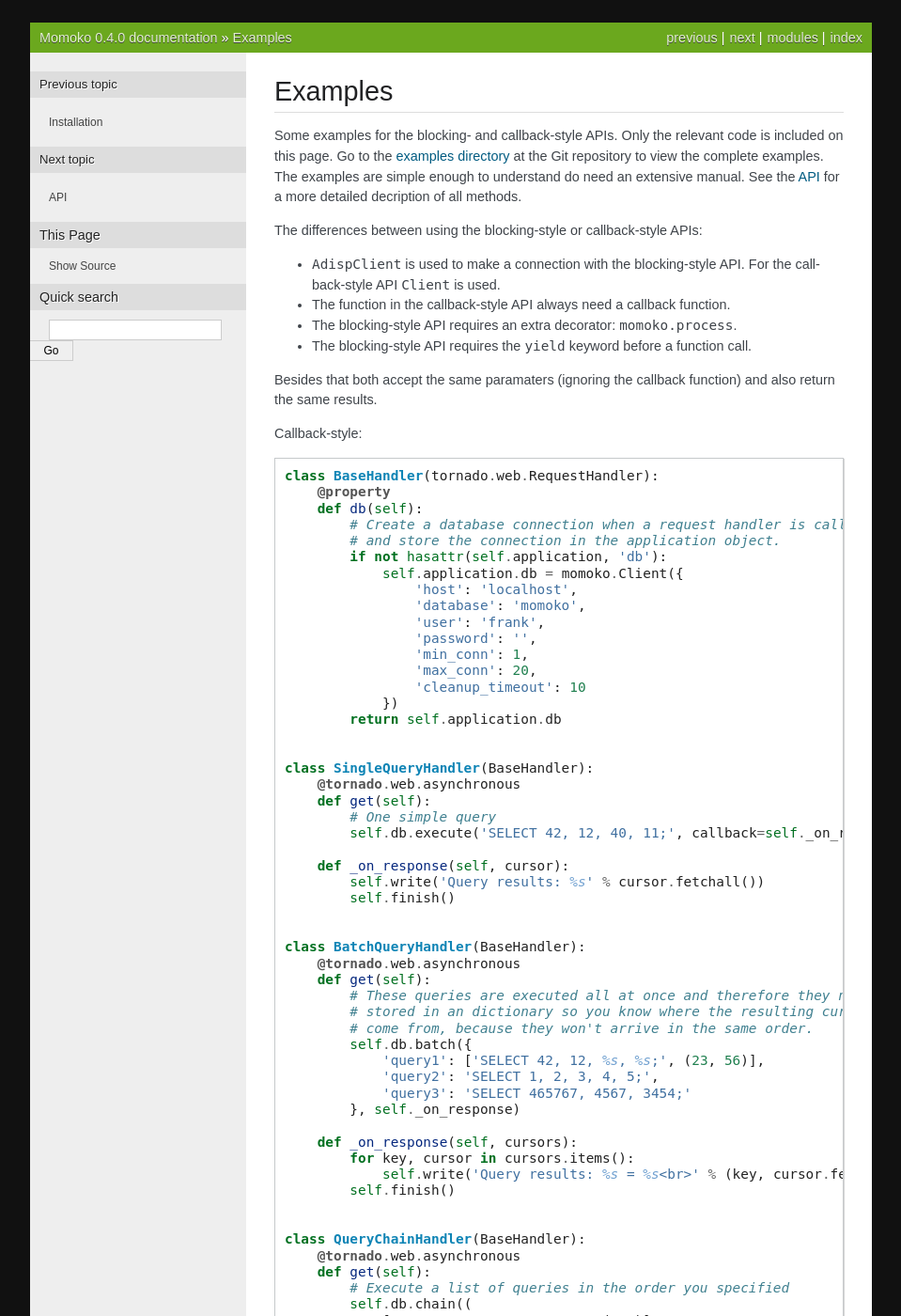
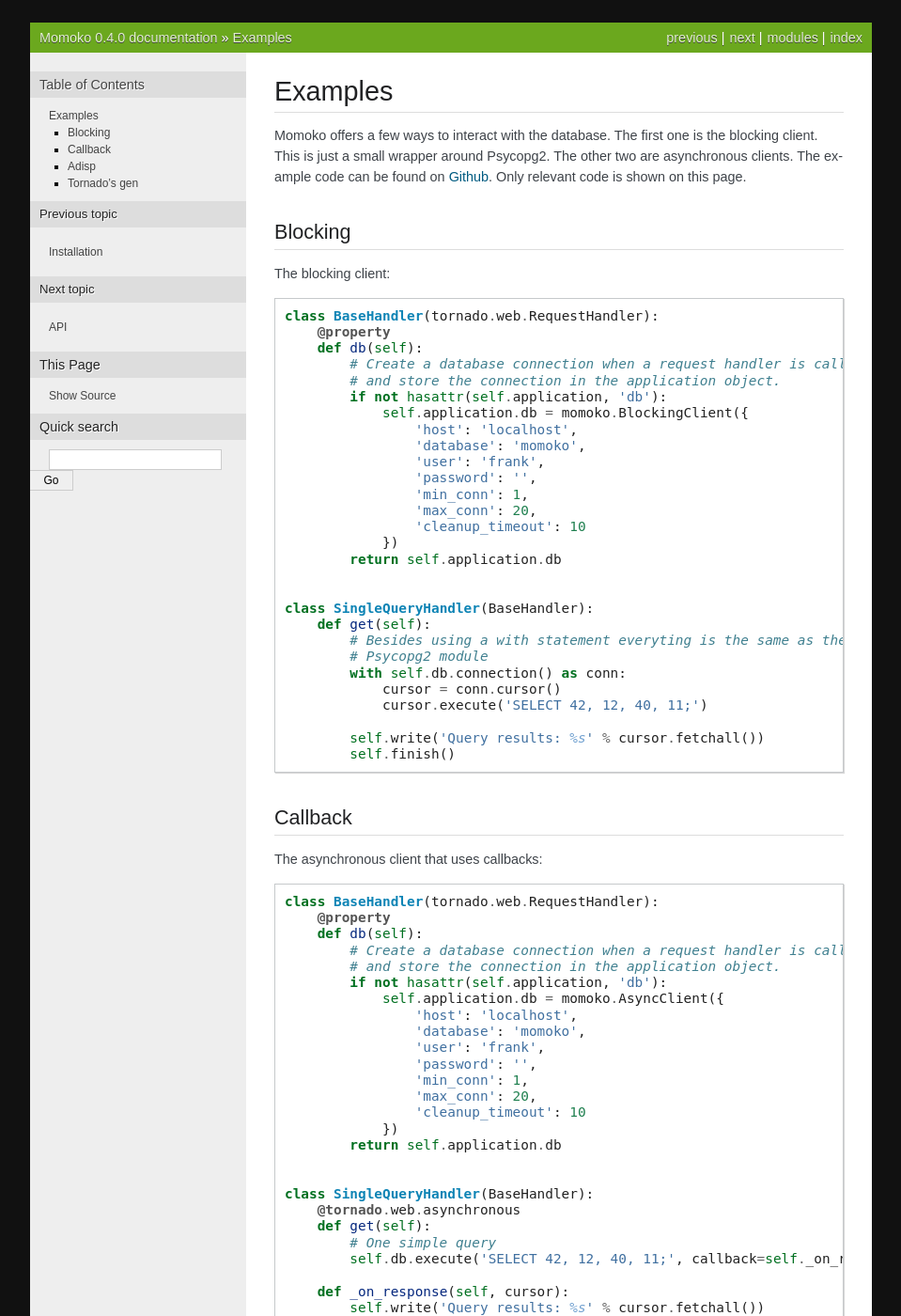
Before and after one commit to FSX/momoko, a Sphinx documentation site: the page built from docs/examples.rst, in a window 1280 px wide and 1400 px high. Shown: the whole window at 94% size, without its empty margins (160-1119 px from the left). Built offline with Sphinx 7.4.7, drawn with Linux system fonts in a browser that asks for light colours; some of the changed text lies outside the part shown.

Commit message:
Updated examples in the documentation.

```diff
--- a/docs/examples.rst
+++ b/docs/examples.rst
@@ -3,26 +3,18 @@
 Examples
 ========
 
-Some examples for the blocking- and callback-style APIs. Only the relevant code
-is included on this page. Go to the `examples directory`_ at the Git repository
-to view the complete examples. The examples are simple enough to understand do
-need an extensive manual. See the :ref:`api` for a more detailed decription of
-all methods.
+Momoko offers a few ways to interact with the database. The first one is the
+blocking client. This is just a small wrapper around Psycopg2. The other two
+are asynchronous clients. The example code can be found on Github_. Only
+relevant code is shown on this page.
 
-.. _`examples directory`: https://github.com/FSX/momoko/tree/master/examples
+.. _Github: https://github.com/FSX/momoko/tree/master/examples
 
-The differences between using the blocking-style or callback-style APIs:
 
-* ``AdispClient`` is used to make a connection with the blocking-style API.
-  For the callback-style API ``Client`` is used.
-* The function in the callback-style API always need a callback function.
-* The blocking-style API requires an extra decorator: ``momoko.process``.
-* The blocking-style API requires the ``yield`` keyword before a function call.
+Blocking
+--------
 
-Besides that both accept the same paramaters (ignoring the callback function)
-and also return the same results.
-
-Callback-style::
+The blocking client::
 
     class BaseHandler(tornado.web.RequestHandler):
         @property
@@ -30,7 +22,41 @@
             # Create a database connection when a request handler is called
             # and store the connection in the application object.
             if not hasattr(self.application, 'db'):
-                self.application.db = momoko.Client({
+                self.application.db = momoko.BlockingClient({
+                    'host': 'localhost',
+                    'database': 'momoko',
+                    'user': 'frank',
+                    'password': '',
+                    'min_conn': 1,
+                    'max_conn': 20,
+                    'cleanup_timeout': 10
+                })
+            return self.application.db
+
+
+    class SingleQueryHandler(BaseHandler):
+        def get(self):
+            # Besides using a with statement everyting is the same as the normal
+            # Psycopg2 module
+            with self.db.connection() as conn:
+                cursor = conn.cursor()
+                cursor.execute('SELECT 42, 12, 40, 11;')
+
+            self.write('Query results: %s' % cursor.fetchall())
+            self.finish()
+
+Callback
+--------
+
+The asynchronous client that uses callbacks::
+
+    class BaseHandler(tornado.web.RequestHandler):
+        @property
+        def db(self):
+            # Create a database connection when a request handler is called
+            # and store the connection in the application object.
+            if not hasattr(self.application, 'db'):
+                self.application.db = momoko.AsyncClient({
                     'host': 'localhost',
                     'database': 'momoko',
                     'user': 'frank',
@@ -85,7 +111,11 @@
                 self.write('Query results: %s<br>' % cursor.fetchall())
             self.finish()
 
-Blocking-style::
+
+Adisp
+-----
+
+The asynchronous client that uses ``adisp`` (included in Momoko)::
 
     class BaseHandler(tornado.web.RequestHandler):
         @property
@@ -144,3 +174,114 @@
             for cursor in cursors:
                 self.write('Query results: %s<br>' % cursor.fetchall())
             self.finish()
+
+
+Tornado's gen
+-------------
+
+And the asynchronous callback-based client using Tornado's gen_ module::
+
+    from tornado import gen
+
+    class BaseHandler(tornado.web.RequestHandler):
+        @property
+        def db(self):
+            # Create a database connection when a request handler is called
+            # and store the connection in the application object.
+            if not hasattr(self.application, 'db'):
+                self.application.db = momoko.AsyncClient({
+                    'host': 'localhost',
+                    'database': 'momoko',
+                    'user': 'frank',
+                    'password': '',
+                    'min_conn': 1,
+                    'max_conn': 20,
+                    'cleanup_timeout': 10
+                })
+            return self.application.db
+
+
+    class SingleQueryHandler(BaseHandler):
+        @tornado.web.asynchronous
+        @gen.engine
+        def get(self):
+            # One simple query
+            cursor = yield gen.Task(self.db.execute, 'SELECT 42, 12, %s, 11;', (25,))
+            self.write('Query results: %s' % cursor.fetchall())
+            self.finish()
+
+
+    class BatchQueryHandler(BaseHandler):
+        @tornado.web.asynchronous
+        @gen.engine
+        def get(self):
+            # These queries are executed all at once and therefore they need to be
+            # stored in an dictionary so you know where the resulting cursors
+            # come from, because they won't arrive in the same order.
+            cursors = yield gen.Task(self.db.batch, {
+                'query1': ['SELECT 42, 12, %s, %s;', (23, 56)],
+                'query2': 'SELECT 1, 2, 3, 4, 5;',
+                'query3': 'SELECT 465767, 4567, 3454;'
+            })
+
+            for key, cursor in cursors.items():
+                self.write('Query results: %s = %s<br>' % (key, cursor.fetchall()))
+            self.finish()
+
+
+    class QueryChainHandler(BaseHandler):
+        @tornado.web.asynchronous
+        @gen.engine
+        def get(self):
+            # Execute a list of queries in the order you specified
+            cursors = yield gen.Task(self.db.chain, (
+                ['SELECT 42, 12, %s, 11;', (23,)],
+                'SELECT 1, 2, 3, 4, 5;'
+            ))
+
+            for cursor in cursors:
+                self.write('Query results: %s<br>' % cursor.fetchall())
+            self.finish()
+
+
+    class MultiQueryHandler(BaseHandler):
+        @tornado.web.asynchronous
+        @gen.engine
+        def get(self):
+            cursor1, cursor2, cursor3 = yield [
+                gen.Task(self.db.execute, 'SELECT 42, 12, %s, 11;', (25,)),
+                gen.Task(self.db.execute, 'SELECT 42, 12, %s, %s;', (23, 56)),
+                gen.Task(self.db.execute, 'SELECT 465767, 4567, 3454;')
+            ]
+
+            self.write('Query 1 results: %s<br>' % cursor1.fetchall())
+            self.write('Query 2 results: %s<br>' % cursor2.fetchall())
+            self.write('Query 3 results: %s' % cursor3.fetchall())
+
+            self.finish()
+
+
+    class CallbackWaitHandler(BaseHandler):
+        @tornado.web.asynchronous
+        @gen.engine
+        def get(self):
+
+            self.db.execute('SELECT 42, 12, %s, 11;', (25,),
+                callback=(yield gen.Callback('q1')))
+            self.db.execute('SELECT 42, 12, %s, %s;', (23, 56),
+                callback=(yield gen.Callback('q2')))
+            self.db.execute('SELECT 465767, 4567, 3454;',
+                callback=(yield gen.Callback('q3')))
+
+            cursor1 = yield gen.Wait('q1')
+            cursor2 = yield gen.Wait('q2')
+            cursor3 = yield gen.Wait('q3')
+
+            self.write('Query 1 results: %s<br>' % cursor1.fetchall())
+            self.write('Query 2 results: %s<br>' % cursor2.fetchall())
+            self.write('Query 3 results: %s' % cursor3.fetchall())
+
+            self.finish()
+
+
+.. _gen: http://www.tornadoweb.org/documentation/gen.html
```
Also changed, not shown: 1 other file.
